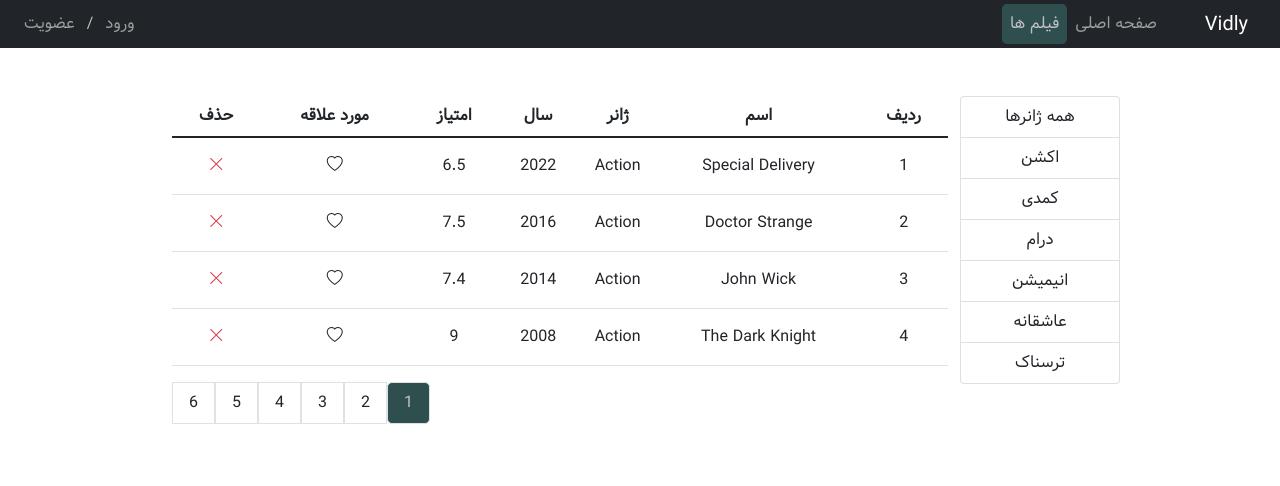
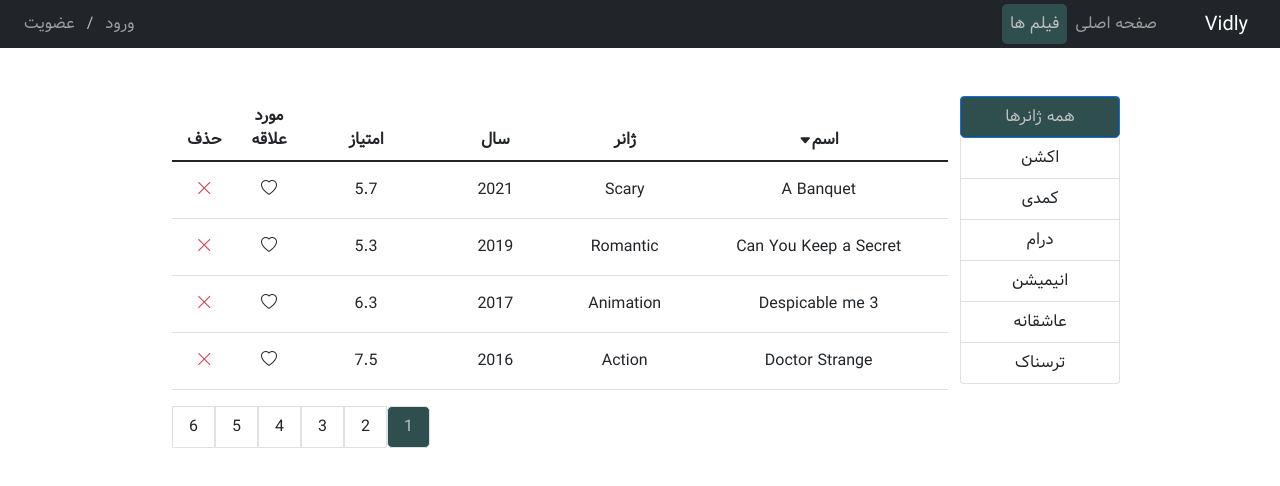
Before and after one commit to mjjahangiri/vidly, a React (Create React App) app: page /movies in a window 1280 px wide. Shown: the top 486 px of the page. Built offline with nearby package versions, Linux system fonts and the light colour scheme; data requests are answered from the project's data file.

Commit message:
Sort in Movie Page on table header is Done

```diff
--- a/src/App.js
+++ b/src/App.js
@@ -18,8 +18,10 @@ export default class App extends Component {
     genres: [],
     currentPage: 1,
     pageSize: 4,
-    // sortedMovie:
+    selectedGenre: "All Genres",
+    sorted: { path: "title", order: "asc" },
   };
+
   async componentDidMount() {
     const { data: movies } = await axios.get("http://localhost:3001/Movies");
     const { data: genres } = await axios.get("http://localhost:3001/Genres");
@@ -35,10 +37,25 @@ export default class App extends Component {
 
     this.setState({ movies, genres: allGenres });
   }
+
+  handleSort = (name) => {
+    const { path, order } = this.state.sorted;
+    const ord = order === "asc" ? "desc" : "asc";
+    if (path === name) this.setState({ sorted: { path: name, order: ord } });
+    else this.setState({ sorted: { path: name, order: "asc" } });
+  };
+
+  handleGenre = (genre) => {
+    const selectedGenre = genre.ENname;
+    const currentPage = 1;
+    this.setState({ selectedGenre, currentPage });
+  };
+
   handlePage = (page) => {
     const currentPage = page;
     this.setState({ currentPage });
   };
+
   handleLike = async (movie) => {
     const movieBody = { ...movie };
     movieBody.like = !movieBody.like;
@@ -46,6 +63,7 @@ export default class App extends Component {
     const { data: movies } = await axios.get("http://localhost:3001/Movies");
     this.setState({ movies });
   };
+
   handleDelete = async (movie) => {
     if (window.confirm("آیا برای حذف مطمپن هستید؟")) {
       await axios.delete(`http://localhost:3001/Movies/${movie.id}`);
@@ -54,10 +72,17 @@ export default class App extends Component {
     }
     return;
   };
+
   render() {
-    const { movies, genres, currentPage, pageSize } = this.state;
-    const totalPage = Math.ceil(movies.length / 4);
-    const data = paginate(movies, currentPage, pageSize);
+    const { movies, genres, currentPage, pageSize, selectedGenre, sorted } =
+      this.state;
+    const filtered =
+      selectedGenre === "All Genres"
+        ? movies
+        : movies.filter((movie) => movie.genre === selectedGenre);
+    const sortMovie = _.orderBy(filtered, sorted.path, sorted.order);
+    const totalPage = Math.ceil(sortMovie.length / 4);
+    const data = paginate(sortMovie, currentPage, pageSize);
 
     return (
       <>
@@ -80,6 +105,10 @@ export default class App extends Component {
                 currentPage={currentPage}
                 totalPage={totalPage}
                 onClick={this.handlePage}
+                selectedGenre={selectedGenre}
+                onGenreClick={this.handleGenre}
+                sorted={sorted}
+                onSortClick={this.handleSort}
               />
             }
           />
--- a/src/Components/Pagination.jsx
+++ b/src/Components/Pagination.jsx
@@ -7,7 +7,11 @@ export default function Paginate({ totalPage, onClick, currentPage }) {
 
   return (
     <nav aria-label="Page navigation example">
-      <ul className="pagination justify-content-end">
+      <ul
+        className={`pagination justify-content-end ${
+          totalPage === 1 ? "d-none" : ""
+        }`}
+      >
         {Pages.map((page, i) => (
           <li
             key={i}
--- /dev/null
+++ b/src/Components/Sort.jsx
@@ -0,0 +1,15 @@
+import React from "react";
+
+export default function Sort({ sorted, name }) {
+  return (
+    <i
+      className={`bi small align-items-center sort  d-flex bi-caret-${
+        sorted.path === `${name}` && sorted.order === "asc"
+          ? "down-fill "
+          : sorted.path === `${name}` && sorted.order === "desc"
+          ? "up-fill"
+          : "d-none "
+      }`}
+    ></i>
+  );
+}
--- a/src/Pages/Movies.jsx
+++ b/src/Pages/Movies.jsx
@@ -1,6 +1,8 @@
 import React from "react";
 import Pagination from "../Components/Pagination";
 import Like from "../Components/Like";
+import Sort from "../Components/Sort";
+import { Link } from "react-router-dom";
 
 export default function Movies({
   movies,
@@ -9,6 +11,10 @@ export default function Movies({
   onDelete,
   onClick,
   currentPage,
+  selectedGenre,
+  onGenreClick,
+  sorted,
+  onSortClick,
   totalPage,
 }) {
   return (
@@ -19,8 +25,11 @@ export default function Movies({
             {genres.map((genre, index) => (
               <li
                 key={index}
-                className="list-group-item nav-item"
+                className={`list-group-item nav-item ${
+                  selectedGenre === genre.ENname ? "active" : ""
+                }`}
                 style={{ cursor: "pointer" }}
+                onClick={() => onGenreClick(genre)}
               >
                 {genre.FAname}
               </li>
@@ -31,19 +40,57 @@ export default function Movies({
           <table className="table align-middle text-center">
             <thead>
               <tr>
-                <th scope="col">ردیف</th>
-                <th scope="col">اسم</th>
-                <th scope="col">ژانر</th>
-                <th scope="col">سال</th>
-                <th scope="col">امتیاز</th>
-                <th scope="col">مورد علاقه</th>
-                <th scope="col">حذف</th>
+                <th scope="col" className="col-4">
+                  <Link
+                    to
+                    className="text-reset text-decoration-none d-flex justify-content-center"
+                    onClick={() => onSortClick("title")}
+                  >
+                    اسم
+                    <Sort sorted={sorted} name="title" />
+                  </Link>
+                </th>
+                <th scope="col" className="col-2">
+                  <Link
+                    to
+                    className="text-reset text-decoration-none d-flex justify-content-center"
+                    onClick={() => onSortClick("genre")}
+                  >
+                    ژانر
+                    <Sort sorted={sorted} name="genre" />
+                  </Link>
+                </th>
+                <th scope="col" className="col-2">
+                  <Link
+                    to
+                    className="text-reset text-decoration-none d-flex justify-content-center"
+                    onClick={() => onSortClick("year")}
+                  >
+                    سال
+                    <Sort sorted={sorted} name="year" />
+                  </Link>
+                </th>
+                <th scope="col" className="col-2">
+                  <Link
+                    to
+                    className="text-reset text-decoration-none d-flex justify-content-center"
+                    onClick={() => onSortClick("rate")}
+                  >
+                    امتیاز
+                    <Sort sorted={sorted} name="rate" />
+                  </Link>
+                </th>
+                <th scope="col" className="col-1">
+                  مورد علاقه
+                </th>
+                <th scope="col" className="col-1">
+                  حذف
+                </th>
               </tr>
             </thead>
             <tbody>
               {movies.map((movie, index) => (
                 <tr key={index}>
-                  <td className="px-0 py-3 m-0">{movie.id}</td>
                   <td className="px-0 py-3 m-0">{movie.title}</td>
                   <td className="px-0 py-3 m-0">{movie.genre}</td>
                   <td className="px-0 py-3 m-0">{movie.year}</td>
--- a/src/index.css
+++ b/src/index.css
@@ -152,6 +152,12 @@ i:hover {
   padding: 0px;
   margin: 0px;
 }
+.sort {
+  font-size: small !important;
+}
+.sort:hover {
+  font-size: small !important;
+}
 .GenreTitr {
   background-color: darkslategrey !important;
   color: #c1c1c1 !important;
```
Also changed, not shown: db.json (line endings or trailing spaces).
